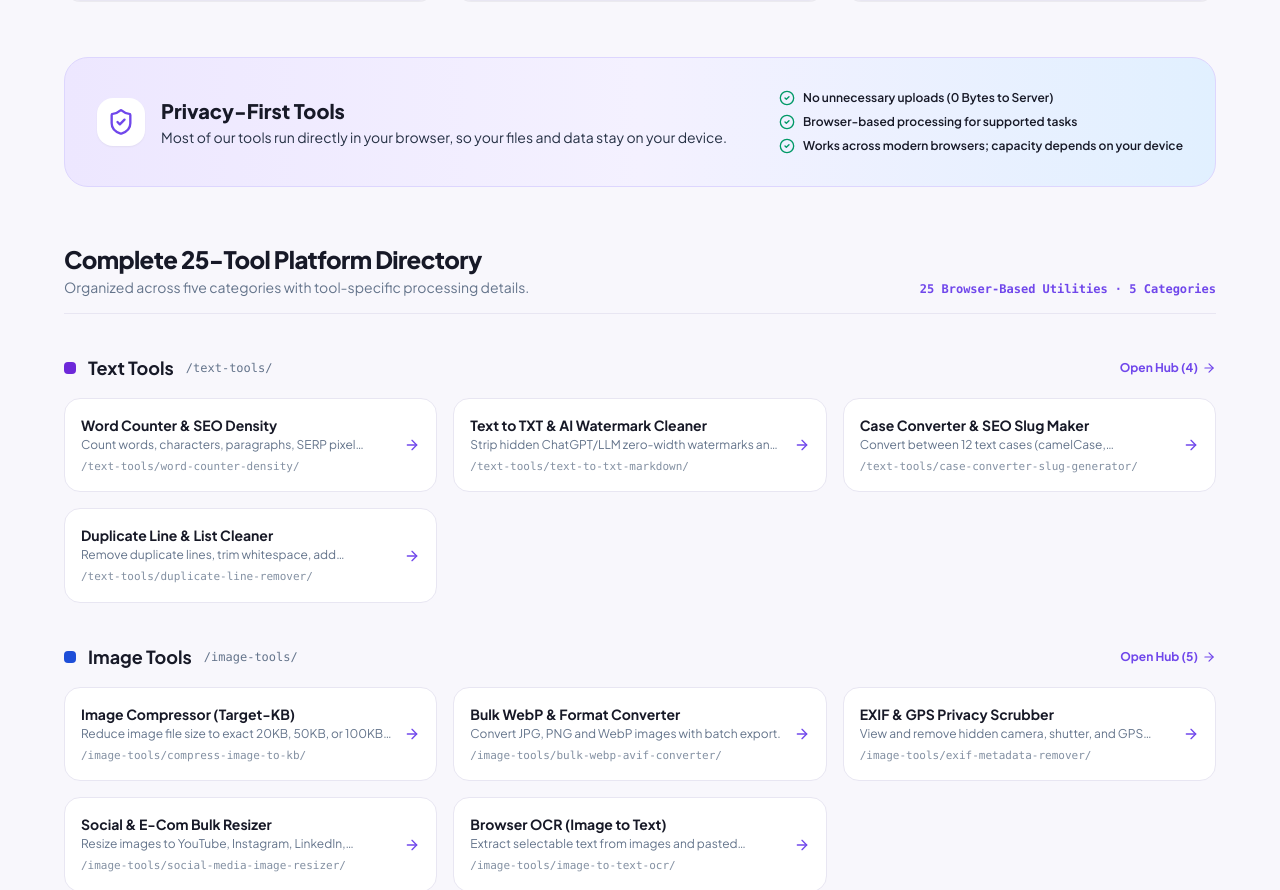
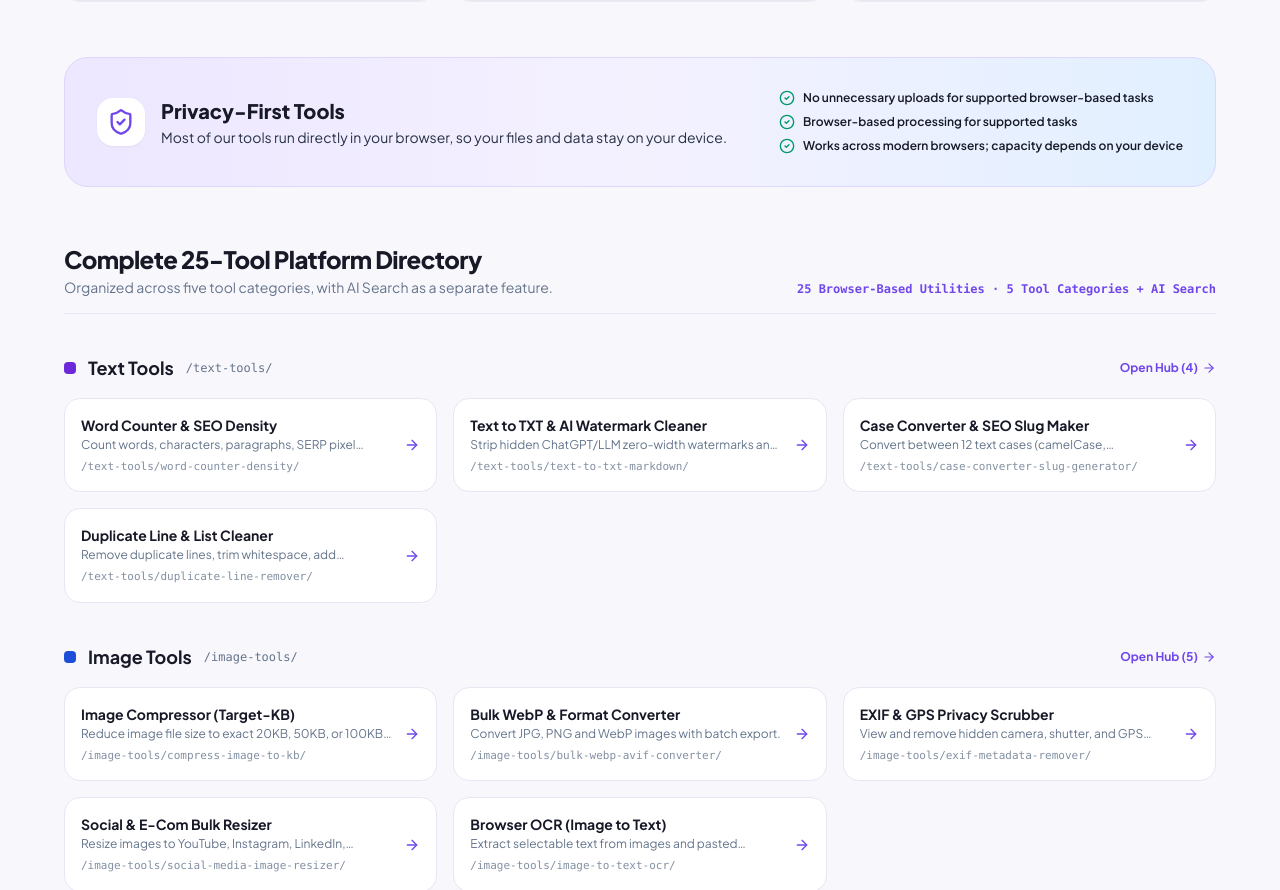
Before and after one commit to michaelcarter7861-sudo/Next-Gen-Toolkit, a React (Vite) app: page / in a window 1280 px wide. Shown: the part 1114-2004 px from the top of the page. Built offline with nearby package versions, Linux system fonts and the light colour scheme; no server answers.

Commit message:
fix: clarify tool categories and privacy copy

```diff
--- a/src/App.tsx
+++ b/src/App.tsx
@@ -616,7 +616,7 @@ export default function App() {
                 <div className="flex flex-col sm:flex-row lg:flex-col gap-2 text-xs font-semibold text-[#171927] dark:text-[#E2E8F0] shrink-0">
                   <div className="flex items-center gap-2">
                     <CheckCircle2 className="w-4 h-4 text-emerald-600 shrink-0" />
-                    <span>No unnecessary uploads (0 Bytes to Server)</span>
+                    <span>No unnecessary uploads for supported browser-based tasks</span>
                   </div>
                   <div className="flex items-center gap-2">
                     <CheckCircle2 className="w-4 h-4 text-emerald-600 shrink-0" />
@@ -638,11 +638,11 @@ export default function App() {
                     Complete 25-Tool Platform Directory
                   </h2>
                   <p className="text-sm text-[#64748B] mt-0.5">
-                    Organized across five categories with tool-specific processing details.
+                    Organized across five tool categories, with AI Search as a separate feature.
                   </p>
                 </div>
                 <span className="text-xs font-mono text-[#7047EB] font-semibold">
-                  25 Browser-Based Utilities · 5 Categories
+                  25 Browser-Based Utilities · 5 Tool Categories + AI Search
                 </span>
               </div>
 
```
